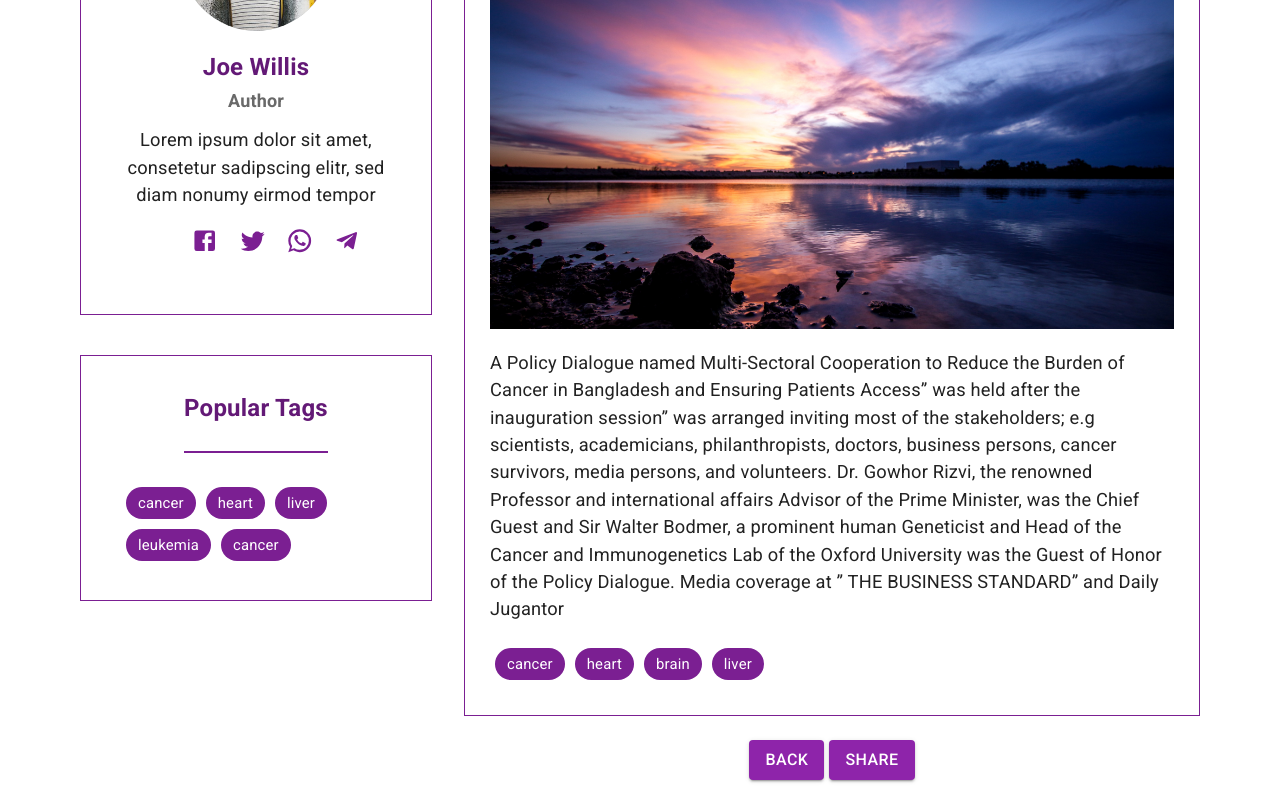
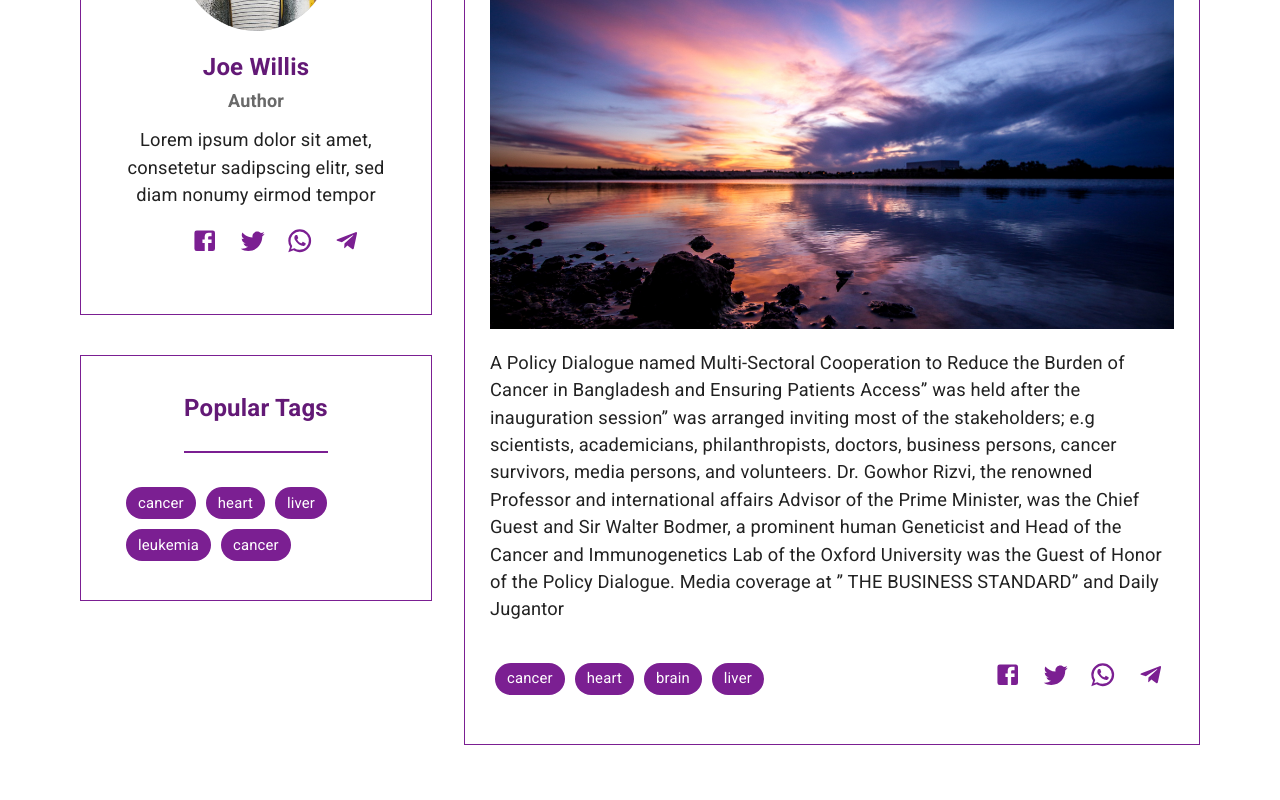
Before and after one commit to MoodsingerSF/ccrt-clinic, a Next.js app: page /blogs/1 in a window 1280 px wide. Shown: the part 273-1073 px from the top of the page. After the commit the page ends 1038 px from the top, so only its background shows below. Built offline with nearby package versions, Linux system fonts and the light colour scheme.

Commit message:
ccrt-blogDetails:modified blog details

```diff
--- a/components/blogs/blog-details/BlogDetailsRight.js
+++ b/components/blogs/blog-details/BlogDetailsRight.js
@@ -1,13 +1,19 @@
 import React from "react";
 import Image from "next/image";
+import Link from "next/link";
 import { Chip, Grid, Typography } from "@mui/material";
 import PersonOutlineIcon from "@mui/icons-material/PersonOutline";
+import FacebookIcon from "@mui/icons-material/Facebook";
+import TwitterIcon from "@mui/icons-material/Twitter";
+import WhatsAppIcon from "@mui/icons-material/WhatsApp";
+import TelegramIcon from "@mui/icons-material/Telegram";
 import CalendarMonthOutlinedIcon from "@mui/icons-material/CalendarMonthOutlined";
 import ModeCommentOutlinedIcon from "@mui/icons-material/ModeCommentOutlined";
 import { useStyles } from "../../../styles/blogDetailstyle";
 // import blog from "../../../public/image/blog/blog1.jpeg";
 import blog1 from "../../../public/image/blogDetails/abc.jpg";
-import { DEFAULT_COLOR, DEFAULT_COLOR_MINUS_2 } from "../../../misc/colors";
+import { DEFAULT_COLOR_MINUS_2 } from "../../../misc/colors";
+import SocialShareComponent from "../../misc/SocialShareComponent";
 
 const BlogDetailsRight = () => {
   const classes = useStyles();
@@ -60,11 +66,12 @@ const BlogDetailsRight = () => {
       <Grid
         container
         alignItems="center"
+        justifyContent="space-between"
         style={{
           marginTop: "20px",
         }}
       >
-        <Grid>
+        <Grid item container xs={6}>
           <Chip
             style={{
               margin: "5px",
@@ -98,6 +105,9 @@ const BlogDetailsRight = () => {
             label="liver"
           />
         </Grid>
+        <Grid item xs={6} container>
+          <SocialShareComponent justifyContent="flex-end" link={"sfvdgh"} />
+        </Grid>
       </Grid>
     </Grid>
   );
--- a/components/cards/BlogDetailsAuthorCard.js
+++ b/components/cards/BlogDetailsAuthorCard.js
@@ -2,13 +2,9 @@ import React from "react";
 import Link from "next/link";
 import Image from "next/image";
 import { Avatar, Grid, Typography } from "@mui/material";
-import FacebookIcon from "@mui/icons-material/Facebook";
-import TwitterIcon from "@mui/icons-material/Twitter";
-import WhatsAppIcon from "@mui/icons-material/WhatsApp";
-import TelegramIcon from "@mui/icons-material/Telegram";
-import { DEFAULT_COLOR_MINUS_2 } from "../../misc/colors";
 import { useStyles } from "../../styles/blogDetailstyle";
 import Author from "../../public/image/blogDetails/author.png";
+import SocialShareComponent from "../misc/SocialShareComponent";
 
 const BlogDetailsAuthorCard = () => {
   const classes = useStyles();
@@ -28,11 +24,9 @@ const BlogDetailsAuthorCard = () => {
         alignItems="center"
         className={classes.ccrt__blogDetails__author__info}
       >
-        {/* <Typography> */}
         <Link href="#">
           <a className={classes.ccrt__blogDetails__author__title}>Joe Willis</a>
         </Link>
-        {/* </Typography> */}
 
         <Grid container justifyContent="center" alignItems="center">
           <Typography className={classes.ccrt__blogDetails__author__subtitle}>
@@ -43,37 +37,7 @@ const BlogDetailsAuthorCard = () => {
             nonumy eirmod tempor
           </Typography>
         </Grid>
-
-        <ul>
-          <li className={classes.ccrt__blogDetails__author__share}>
-            <Link href="#">
-              <a>
-                <FacebookIcon style={{ color: DEFAULT_COLOR_MINUS_2 }} />
-              </a>
-            </Link>
-          </li>
-          <li className={classes.ccrt__blogDetails__author__share}>
-            <Link href="#">
-              <a>
-                <TwitterIcon style={{ color: DEFAULT_COLOR_MINUS_2 }} />
-              </a>
-            </Link>
-          </li>
-          <li className={classes.ccrt__blogDetails__author__share}>
-            <Link href="#">
-              <a>
-                <WhatsAppIcon style={{ color: DEFAULT_COLOR_MINUS_2 }} />
-              </a>
-            </Link>
-          </li>
-          <li className={classes.ccrt__blogDetails__author__share}>
-            <Link href="#">
-              <a>
-                <TelegramIcon style={{ color: DEFAULT_COLOR_MINUS_2 }} />
-              </a>
-            </Link>
-          </li>
-        </ul>
+        <SocialShareComponent link={"sjdguyd"} />
       </Grid>
     </Grid>
   );
--- a/pages/blogs/[blogId].js
+++ b/pages/blogs/[blogId].js
@@ -1,8 +1,9 @@
 import React from "react";
-import { Button, Grid } from "@mui/material";
+import { Grid } from "@mui/material";
 import { useStyles } from "../../styles/blogDetailstyle";
 import BlogDetailsLeft from "../../components/blogs/blog-details/BlogDetailsLeft";
 import BlogDetailsRight from "../../components/blogs/blog-details/BlogDetailsRight";
+// import ShareIcon from "@mui/icons-material/Share";
 
 const BlogDetailsScreen = () => {
   const classes = useStyles();
@@ -23,12 +24,6 @@ const BlogDetailsScreen = () => {
         </Grid>
         <Grid item xs={12} sm={6} md={7} lg={8}>
           <BlogDetailsRight />
-          <Grid container justifyContent="center" alignItems="center" mt={3}>
-            <Button variant="contained" style={{ marginRight: "5px" }}>
-              Back
-            </Button>
-            <Button variant="contained">Share</Button>
-          </Grid>
         </Grid>
       </Grid>
     </Grid>
```
